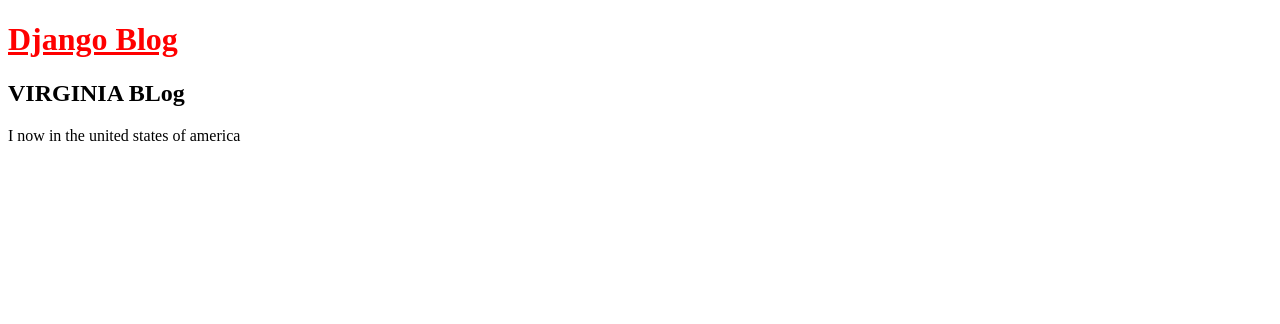
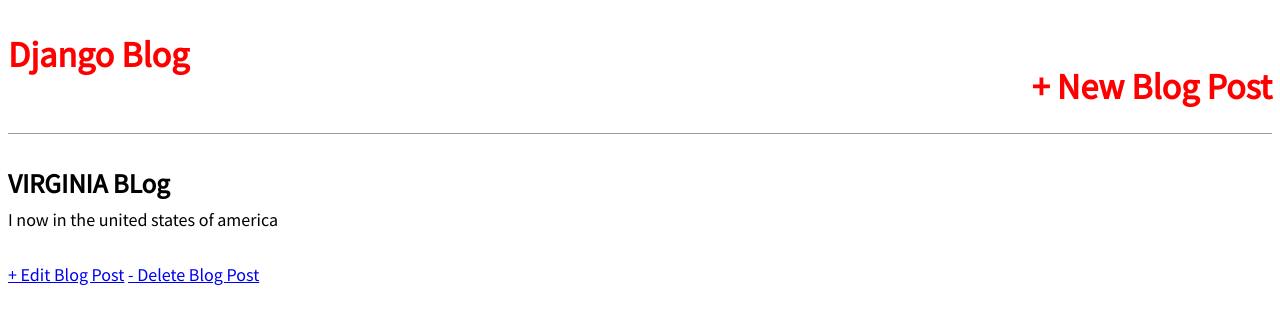
Before and after one commit to asibubernard/Django_blog_project, a Django app: page /post/2/ in a window 1280 px wide. Shown: the top 324 px of the page. Run offline with Django 3.2, Linux system fonts and the light colour scheme; data comes from the database, SQL or seed files in the repository; both versions use the stored data as it was after the commit.

Commit message:
added CREATE,EDIT, and DELETE functions to the blog

```diff
--- a/blog/models.py
+++ b/blog/models.py
@@ -1,4 +1,5 @@
 from django.db import models
+from django.urls import reverse # new
 
 # Create your models/database/table here.
 
@@ -9,3 +10,6 @@
 
     def __str__(self):
         return self.title
+
+    def get_absolute_url(self): # new
+        return reverse('post_detail', args=[str(self.id)])
--- a/blog/static/css/base.css
+++ b/blog/static/css/base.css
@@ -1,3 +1,47 @@
+body {
+  font-family: 'Source Sans pro', sans-serif;
+  font-size: 18px;
+}
+
+header {
+  border-bottom: 1px solid #999;
+  margin-bottom: 2rem;
+  display: flex;
+}
+
 header h1 a {
-  color:red;
+  color: red;
+  text-decoration: none;
 }
+
+.nav-left {
+  margin-right: auto;
+}
+
+.nav-right {
+  display: flex;
+  padding-top: 2rem;
+}
+
+.post-entry {
+  margin-bottom: 2rem;
+}
+
+.post-entry h2 {
+  margin: 0.5rem 0;
+}
+
+.post-entry h2 a,
+.post-entry h2 a:visited {
+  color: blue;
+  text-decoration: none;
+}
+
+.post-entry p {
+  margin: 0;
+  font-weight: 400;
+}
+
+.post-entry h2 a:hover {
+  color: red;
+}
--- a/blog/templates/base.html
+++ b/blog/templates/base.html
@@ -4,11 +4,18 @@
   <head>
     <meta charset="utf-8">
     <title>Django blog</title>
+    <link href="https://fonts.googleapis.com/css?family=Source+Sans+Pro:400"
+ rel="stylesheet">
     <link href="{% static 'css/base.css' %}" rel="stylesheet">
   </head>
   <body>
     <header>
+      <div class='nav-left'>
       <h1><a href="{% url 'home' %}">Django Blog</a></h1>
+    </div>
+    <div class='nav-right'>
+      <h1><a href="{% url 'post_new' %}">+ New Blog Post</a></h1>
+    </div>
      </header>
   <div>
   {% block content%}
--- a/blog/templates/post_detail.html
+++ b/blog/templates/post_detail.html
@@ -6,4 +6,6 @@
   <p>{{ post.body }} </p>
 </div>
 
+<a href="{% url 'post_edit' post.pk %}">+ Edit Blog Post</a>
+<a href="{% url 'post_delete' post.pk %}">- Delete Blog Post</a>
 {% endblock content %}
--- a/blog/urls.py
+++ b/blog/urls.py
@@ -1,7 +1,16 @@
 from django.urls import path
-from .views import BlogListView, BlogDetailView
+from .views import (
+    BlogListView,
+    BlogDetailView,
+    BlogCreateView,
+    BlogUpdateView,
+    BlogDeleteView, # new
+)
 
 urlpatterns = [
+    path('post/<int:pk>/delete/', BlogDeleteView.as_view(), name='post_delete'), # new
+    path('post/<int:pk>/edit', BlogUpdateView.as_view(), name='post_edit'), # new
+    path('post/new/', BlogCreateView.as_view(), name='post_new'), # new
     path('post/<int:pk>/', BlogDetailView.as_view(), name='post_detail'),
     path('', BlogListView.as_view(), name='home'),
 ]
--- a/blog/views.py
+++ b/blog/views.py
@@ -1,4 +1,6 @@
 from django.views.generic import ListView, DetailView # new
+from django.views.generic.edit import CreateView, UpdateView, DeleteView # new
+from django.urls import reverse_lazy # new
 from .models import Post
 
 class BlogListView(ListView):
@@ -8,3 +10,18 @@
 class BlogDetailView(DetailView): # new
     model = Post
     template_name = 'post_detail.html'
+
+class BlogCreateView(CreateView): # new
+    model = Post
+    template_name = 'post_new.html'
+    fields = ['title', 'author', 'body']
+
+class BlogUpdateView(UpdateView): # new
+    model = Post
+    template_name = 'post_edit.html'
+    fields = ['title', 'body']
+
+class BlogDeleteView(DeleteView): # new
+    model = Post
+    template_name ='post_delete.html'
+    success_url = reverse_lazy('home')
--- a/blog_project/settings.py
+++ b/blog_project/settings.py
@@ -121,4 +121,4 @@
 # https://docs.djangoproject.com/en/2.2/howto/static-files/
 
 STATIC_URL = '/static/'
-STATICFILES_DIRS = [os.path.join(BASE_DIR, 'static')]
+STATICFILES_DIRS = [os.path.join(BASE_DIR, 'static')] # new
```
Also changed, not shown: blog/templates/post_delete.html (added, +9 -0 lines), blog/templates/post_edit.html (added, +9 -0 lines), blog/templates/post_new.html (added, +9 -0 lines), db.sqlite3.
